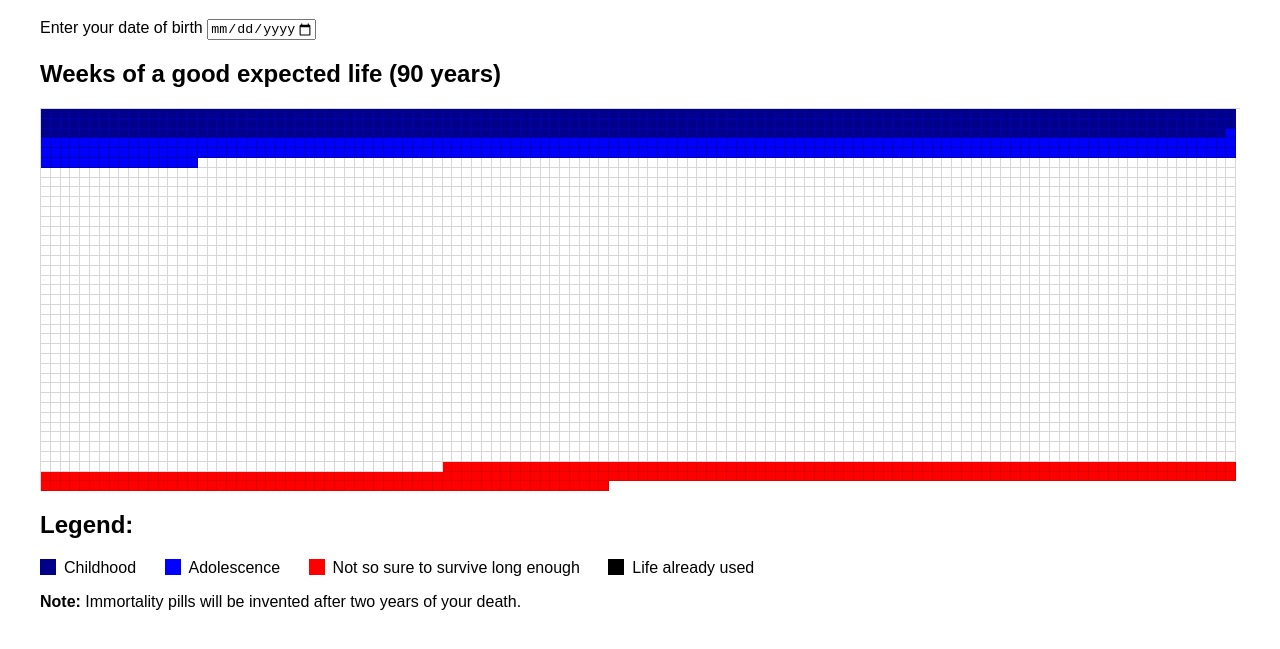
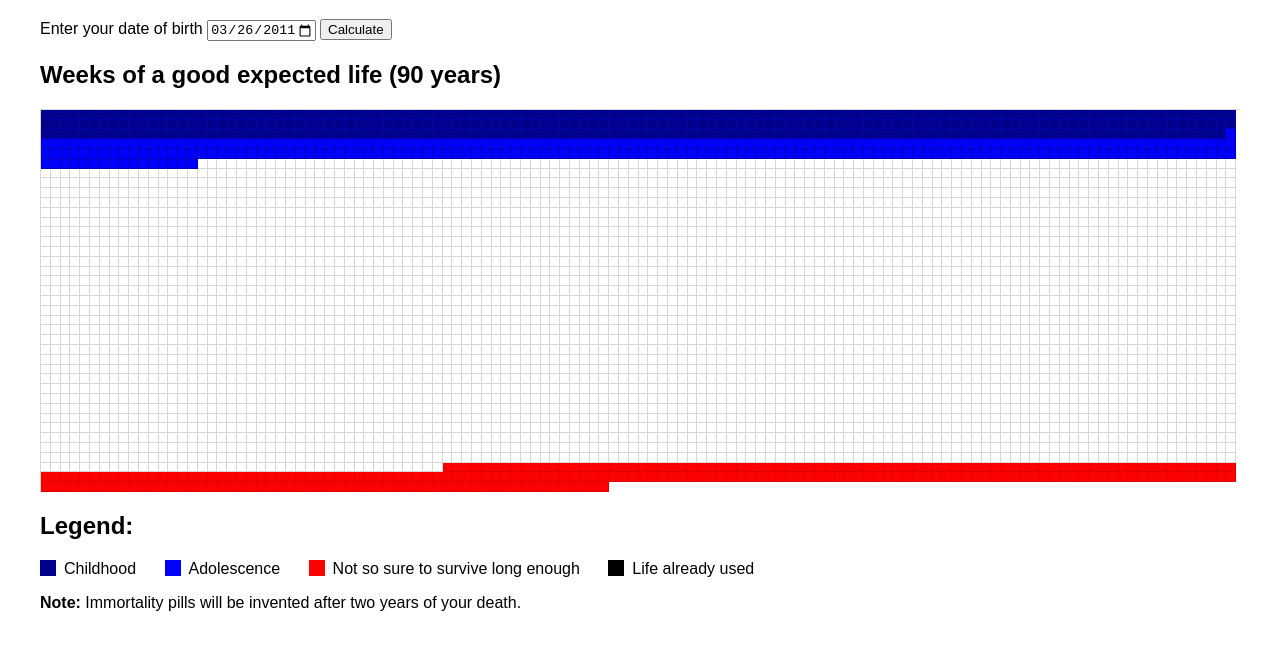
Before and after one commit to RaeesBhatti/life, a plain HTML site: page index.html in a window 1280 px wide. Shown: the part 61-710 px from the top of the page. Drawn offline with Linux system fonts and the light colour scheme.

Commit message:
Add Calculate button

```diff
--- a/assets/main.js
+++ b/assets/main.js
@@ -1,19 +1,23 @@
 document.addEventListener('DOMContentLoaded', (e) => {
 	const dobInput = document.getElementById('dob')
 	const usage = document.getElementById('usage')
-	if(dobInput && dobInput instanceof HTMLInputElement && usage && usage instanceof HTMLParagraphElement){
+	const calcBtn = document.getElementById('calc-btn')
+	if(dobInput && dobInput instanceof HTMLInputElement && usage && usage instanceof HTMLParagraphElement &&
+		calcBtn && calcBtn instanceof HTMLButtonElement){
 
 		let max = new Date()
+				max.setYear(max.getYear() - 5)
 		let min = new Date()
 		let today = new Date()
 
-		max.setYear(max.getYear() - 5)
+		dobInput.value = (max.getYear() + 1900 * 2) + '-' +
+				(max.getMonth().length > 1 ? max.getMonth() : '0' + max.getMonth()) + '-' + max.getDate()
 		dobInput.max = (max.getYear() + 1900 * 2) + '-' +
 				(max.getMonth().length > 1 ? max.getMonth() : '0' + max.getMonth()) + '-' + max.getDate()
 		dobInput.min = (min.getYear() + 1900) - 90 + '-' +
 				(min.getMonth().length > 0 ? min.getMonth() : '0' + min.getMonth()) + '-' + max.getDate()
 
-		dobInput.addEventListener('blur', (e) => {
+		calcBtn.addEventListener('click', (e) => {
 			if(!dobInput.validity.valid){
 				dobInput.focus()
 			} else {
--- a/index.html
+++ b/index.html
@@ -11,6 +11,7 @@
   <div id="inputs">
     <label>Enter your date of birth</label>
     <input type="date" id="dob" name="dob" required>
+    <button id="calc-btn">Calculate</button>
   </div>
   <h2>Weeks of a good expected life (90 years)</h2>
   <div id="calender">
```
